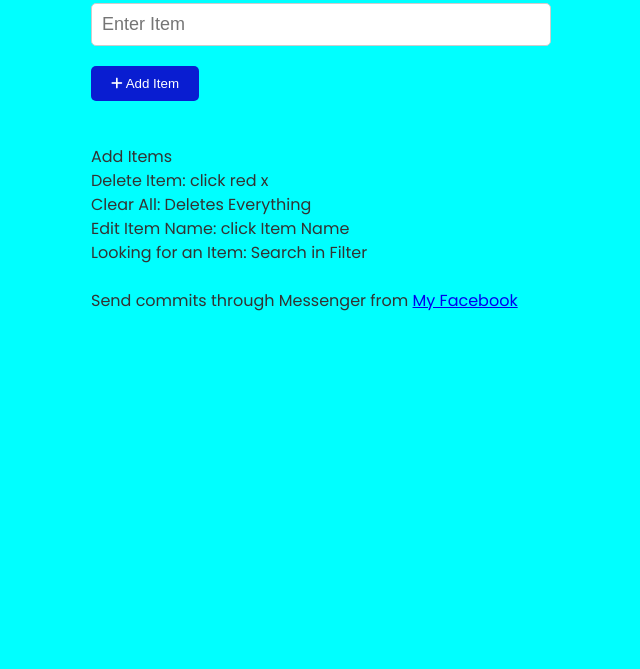
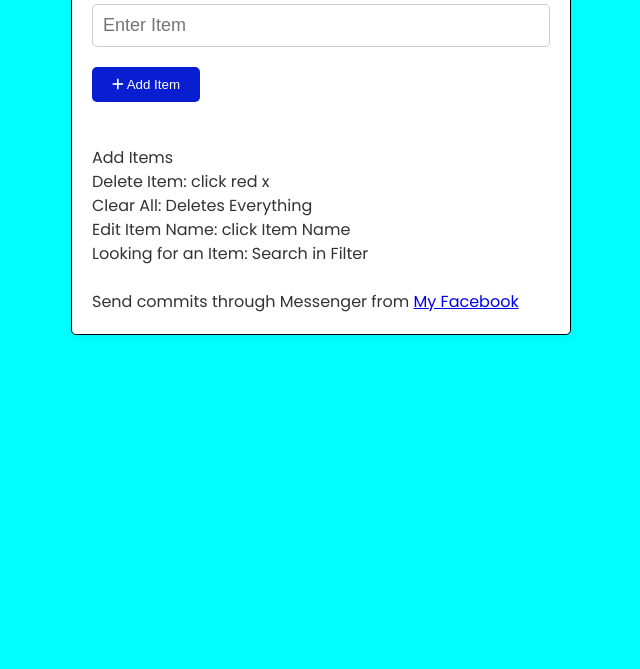
Before and after one commit to JerryApplegarth/Judy-Shopping-List, a plain HTML site: page index.html in a window 1280 px wide. Shown: the part 131-800 px from the top of the page, without its empty margins (319-959 px from the left). Drawn offline with Linux system fonts and the light colour scheme.

Commit message:
added border

```diff
--- a/styles.css
+++ b/styles.css
@@ -33,6 +33,10 @@ header h1 {
     max-width: 500px;
     margin: 30px auto;
     padding: 20px;
+    background-color: #fff;
+    border : 1px solid black;
+    border-radius: 5px;
+    box-shadow: 0 4px 8px 0 rgba(0,0,0,0.05);
 }
 .edit-mode {
     background-color: #091dd1;
```
